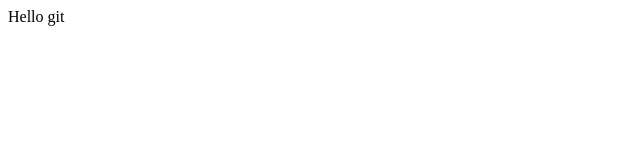
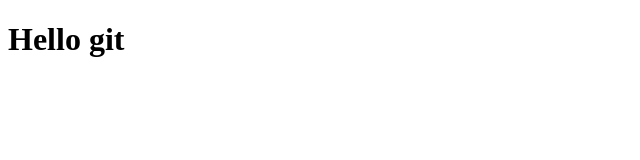
Before and after one commit to woosoyeha/hellogit, a plain HTML site: page index.html in a window 1280 px wide. Shown: the whole page, without its empty margins (0-640 px from the left). Drawn offline with Linux system fonts and the light colour scheme.

Commit message:
h1 태그 추가

```diff
--- a/index.html
+++ b/index.html
@@ -4,6 +4,6 @@
         <linl rel="styleheet" href="style.css" media="screen" title="no title" charset="utf-8"></linl>
     </head>
 <body>
-    Hello git
+    <h1>Hello git</h1>
 </body>
 </html>
```
